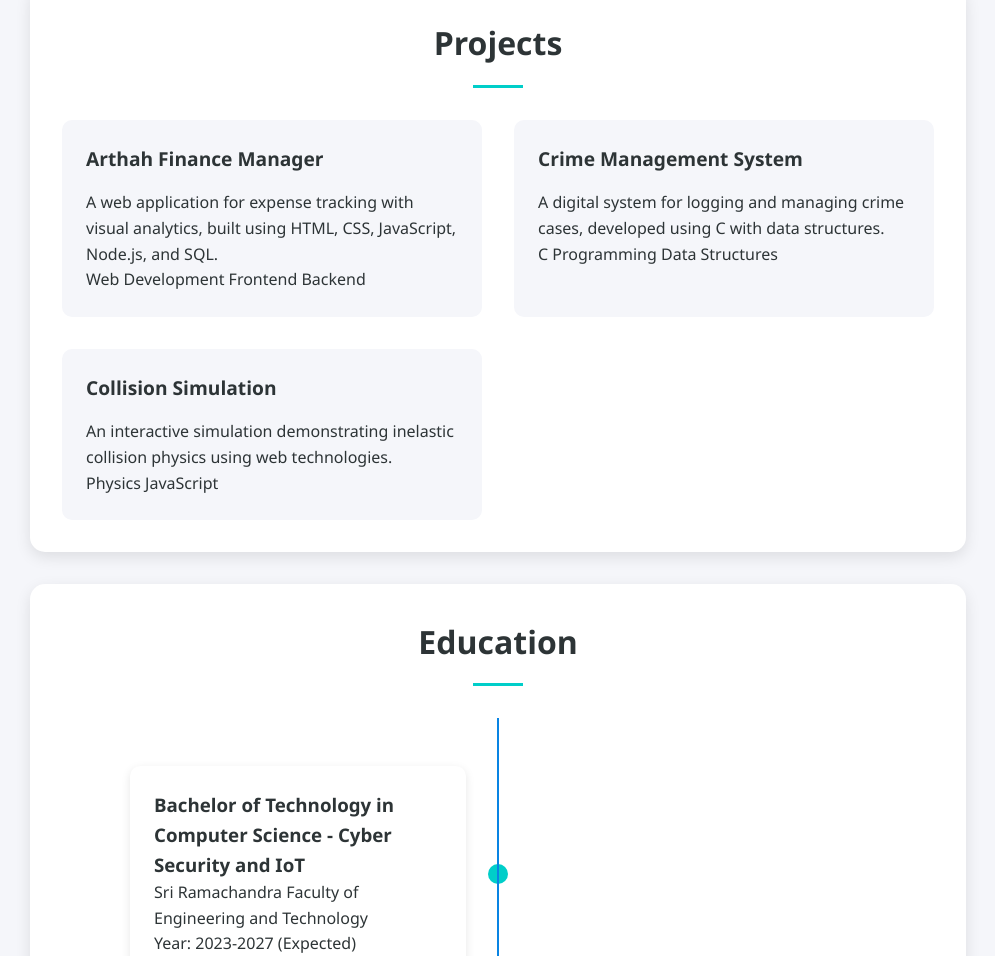
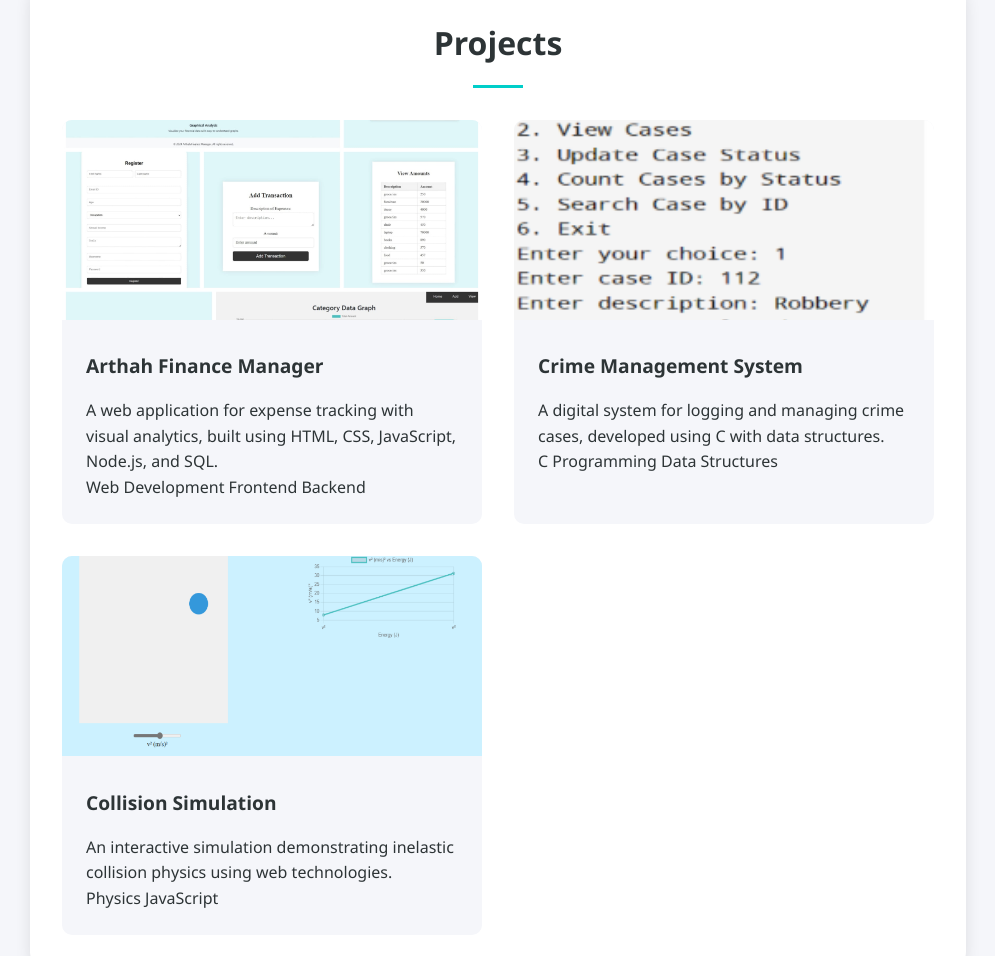
Before and after one commit to AthenaCaleb/athena.github.io, a plain HTML site: page index.html in a window 1280 px wide. Shown: the part 1500-2456 px from the top of the page, without its empty margins (282-1277 px from the left). Drawn offline with Linux system fonts and the light colour scheme.

Commit message:
Update index.html

```diff
--- a/index.html
+++ b/index.html
@@ -396,6 +396,11 @@
             transform: translateY(-3px);
             color: var(--accent-color);
         }
+        .project-img {
+            width: 100%;
+            height: 200px;
+            object-fit: cover;
+        }
     </style>
 </head>
 <body>
@@ -478,6 +483,7 @@
             <h2 class="section-title">Projects</h2>
             <div class="projects-grid">
                 <div class="project-card">
+                    <img src="proj1.jpeg" alt="Arthah Finance Manager" class="project-img">
                     <div class="project-content">
                         <h3 class="project-title">Arthah Finance Manager</h3>
                         <p>A web application for expense tracking with visual analytics, built using HTML, CSS, JavaScript, Node.js, and SQL.</p>
@@ -489,6 +495,7 @@
                     </div>
                 </div>
                 <div class="project-card">
+                    <img src="crime.png" alt="Crime Management System" class="project-img">
                     <div class="project-content">
                         <h3 class="project-title">Crime Management System</h3>
                         <p>A digital system for logging and managing crime cases, developed using C with data structures.</p>
@@ -499,6 +506,7 @@
                     </div>
                 </div>
                 <div class="project-card">
+                    <img src="collisions.png" alt="Collision Simulation" class="project-img">
                     <div class="project-content">
                         <h3 class="project-title">Collision Simulation</h3>
                         <p>An interactive simulation demonstrating inelastic collision physics using web technologies.</p>
@@ -510,6 +518,7 @@
                 </div>
             </div>
         </section>
+
 
         <section id="education" class="section">
             <h2 class="section-title">Education</h2>
```
